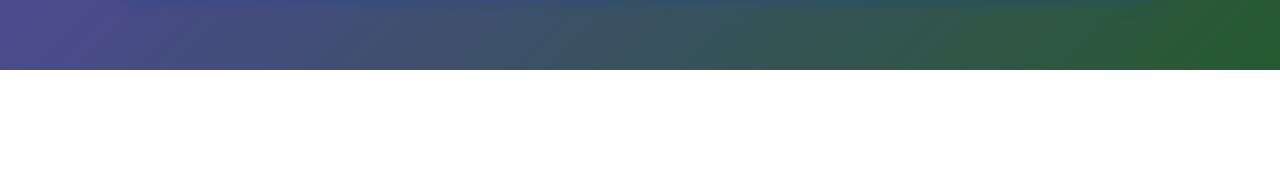
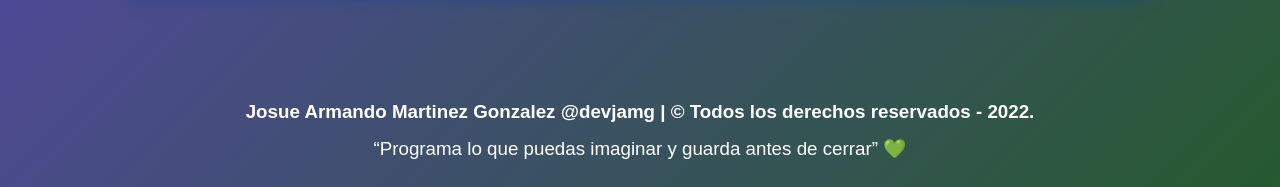
Before and after one commit to JosueMartinezGonzalez/josuem.dev, a React app: page / in a window 1280 px wide. Shown: the part 2130-2317 px from the top of the page. Before the commit the page ends 2200 px from the top, so only its background shows below. Built offline with nearby package versions, Linux system fonts and the light colour scheme.

Commit message:
Se creó el contenido de Footer y se le aplicaron estilos

```diff
--- a/src/components/components portfolio/Footer/Footer.css
+++ b/src/components/components portfolio/Footer/Footer.css
@@ -0,0 +1,15 @@
+footer {
+    display: flex;
+    flex-direction: column;
+    justify-content: center;
+    align-items: center;
+    width: 100%;
+    max-width: 1024px;
+    height: 15vh;
+    margin: 0 auto;
+    font-size: 3rem;
+    color: var(--white);
+}
+footer p {
+    margin-top: 15px;
+}
--- a/src/components/components portfolio/Footer/index.js
+++ b/src/components/components portfolio/Footer/index.js
@@ -0,0 +1,14 @@
+import React from 'react'
+
+import './Footer.css'
+
+function Footer() {
+    return(
+        <footer>
+            <h3>Josue Armando Martinez Gonzalez @devjamg | © Todos los derechos reservados - 2022.</h3>
+            <p>“Programa lo que puedas imaginar y guarda antes de cerrar” 💚</p>
+        </footer>
+    )
+}
+
+export { Footer }
--- a/src/pages/portfolio/Portfolio.jsx
+++ b/src/pages/portfolio/Portfolio.jsx
@@ -2,14 +2,14 @@ import React from 'react'
 
 import { Header } from '../../components/components portfolio/Header/index'
 import { Main } from '../../components/components portfolio/Main/index'
-// import { Footer } from '../../components/components portfolio/Footer/index'
+import { Footer } from '../../components/components portfolio/Footer/index'
 
 function Portfolio() {
     return(
         <div style={{background: "linear-gradient(135deg, var(--red) 0%, var(--purple) 50%, var(--dark-green) 100%)"}}>
             <Header />
             <Main />
-            {/* <Footer /> */}
+            <Footer />
         </div>
     )
 }
```
